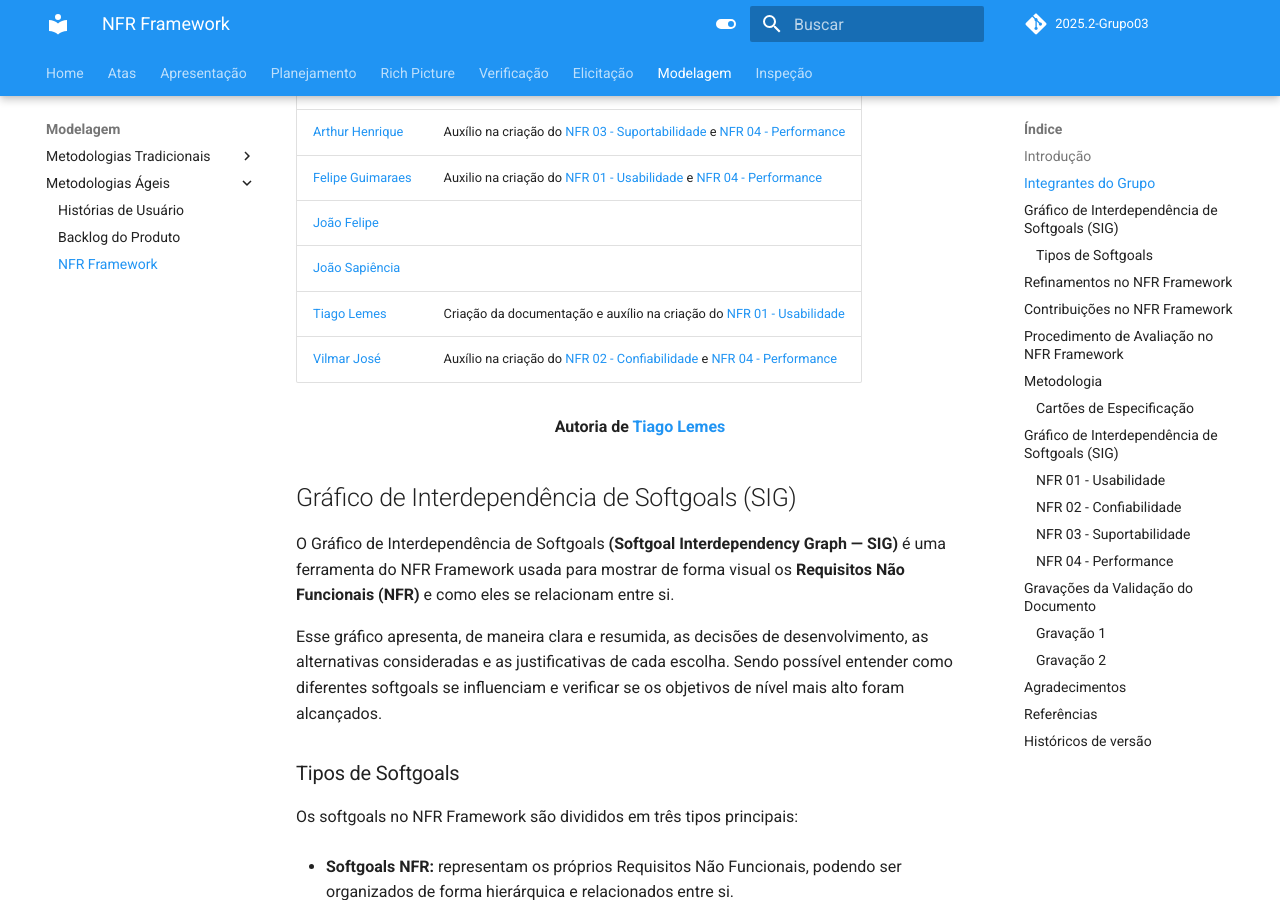
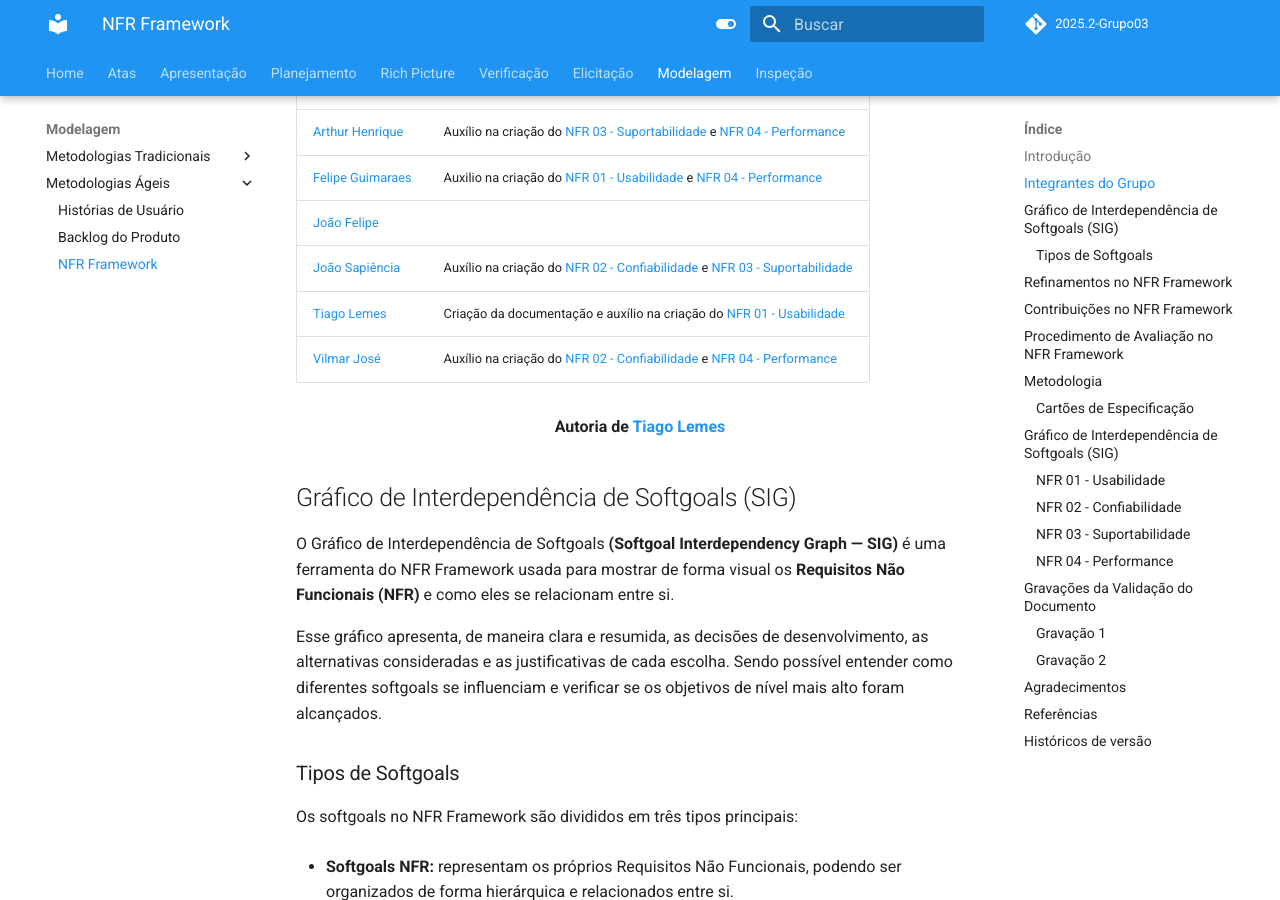
Before and after one commit to Requisitos-de-Software/2025.2-Grupo03, an MkDocs documentation site: the page built from docs/Modelagem/nfr_framework.md, in a window 1280 px wide and 900 px high, scrolled down 681 px. Built offline with MkDocs 1.6.1 and Material for MkDocs 9.7.7, drawn with Linux system fonts in a browser that asks for light colours; comment, search, counter and statistics services are not loaded.

Commit message:
Update nfr_framework.md

```diff
--- a/docs/Modelagem/nfr_framework.md
+++ b/docs/Modelagem/nfr_framework.md
@@ -16,7 +16,7 @@ A Tabela 1 apresenta todos os integrantes da equipe que participaram da etapa de
 | [Arthur Henrique](https://github.com/arthurhvieira1) | Auxílio na criação do [NFR 03 - Suportabilidade](https://requisitos-de-software.github.io/2025.2-Grupo03/Modelagem/nfr_framework/#nfr-03-suportabilidade) e [NFR 04 - Performance](https://requisitos-de-software.github.io/2025.2-Grupo03/Modelagem/nfr_framework/#nfr-04-performance)   |
 | [Felipe Guimaraes](https://github.com/felipegf1) | Auxilio na criação do [NFR 01 - Usabilidade](https://requisitos-de-software.github.io/2025.2-Grupo03/Modelagem/nfr_framework/#nfr-01-usabilidade) e [NFR 04 - Performance](https://requisitos-de-software.github.io/2025.2-Grupo03/Modelagem/nfr_framework/#nfr-04-performance)|
 | [João Felipe](https://github.com/MrBolt2005) |   |
-| [João Sapiência](https://github.com/JoaoSapiencia) |   |
+| [João Sapiência](https://github.com/JoaoSapiencia) | Auxílio na criação do [NFR 02 - Confiabilidade](https://requisitos-de-software.github.io/2025.2-Grupo03/Modelagem/nfr_framework/#nfr-02-confiabilidade) e [NFR 03 - Suportabilidade](https://requisitos-de-software.github.io/2025.2-Grupo03/Modelagem/nfr_framework/#nfr-03-suportabilidade) |
 | [Tiago Lemes](https://github.com/TiagoTeixeira-2005) | Criação da documentação e auxílio na criação do [NFR 01 - Usabilidade](https://requisitos-de-software.github.io/2025.2-Grupo03/Modelagem/nfr_framework/#nfr-01-usabilidade) |
 | [Vilmar José](https://github.com/VilmarFagundes) | Auxílio na criação do [NFR 02 - Confiabilidade](https://requisitos-de-software.github.io/2025.2-Grupo03/Modelagem/nfr_framework/#nfr-02-confiabilidade) e [NFR 04 - Performance](https://requisitos-de-software.github.io/2025.2-Grupo03/Modelagem/nfr_framework/#nfr-04-performance) |
 
```
